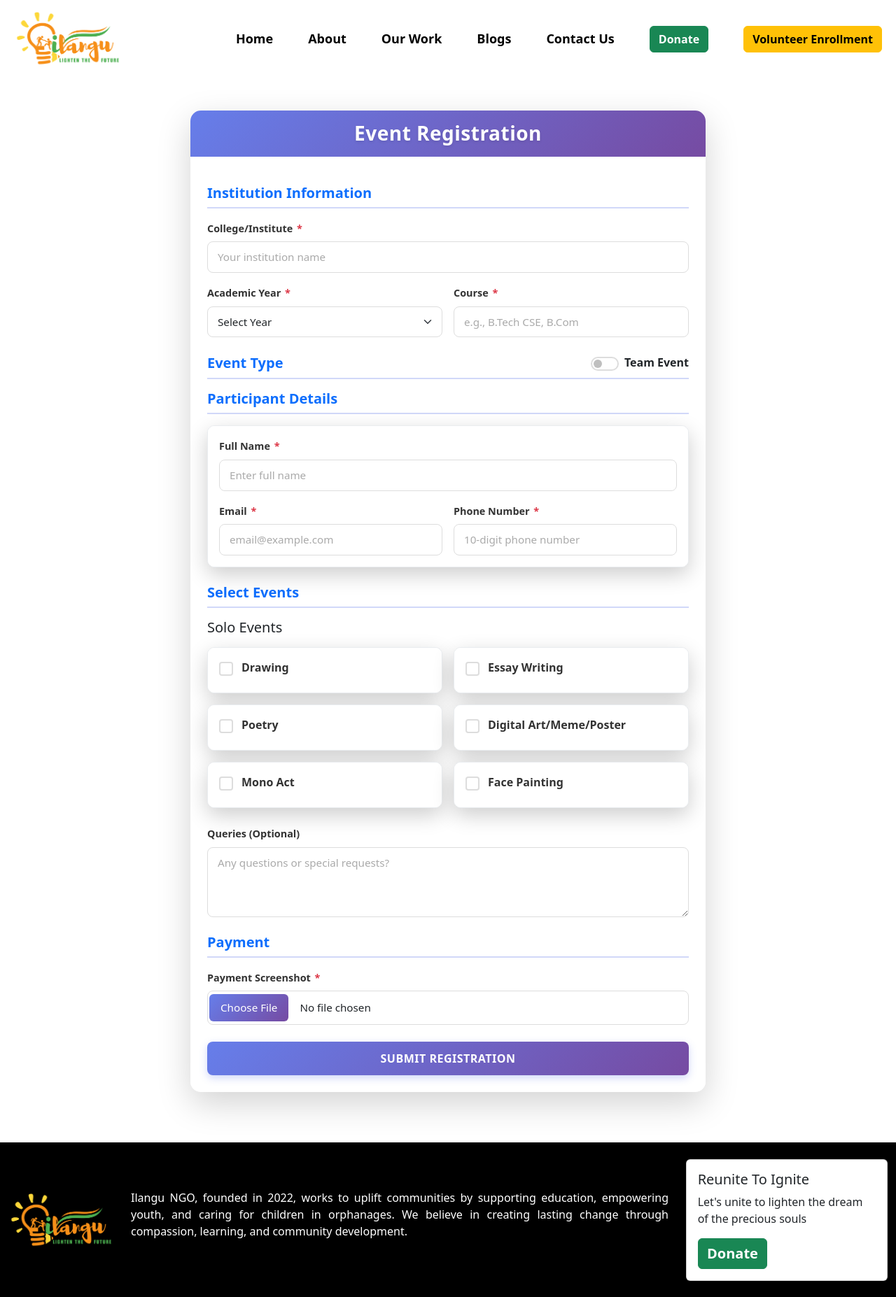
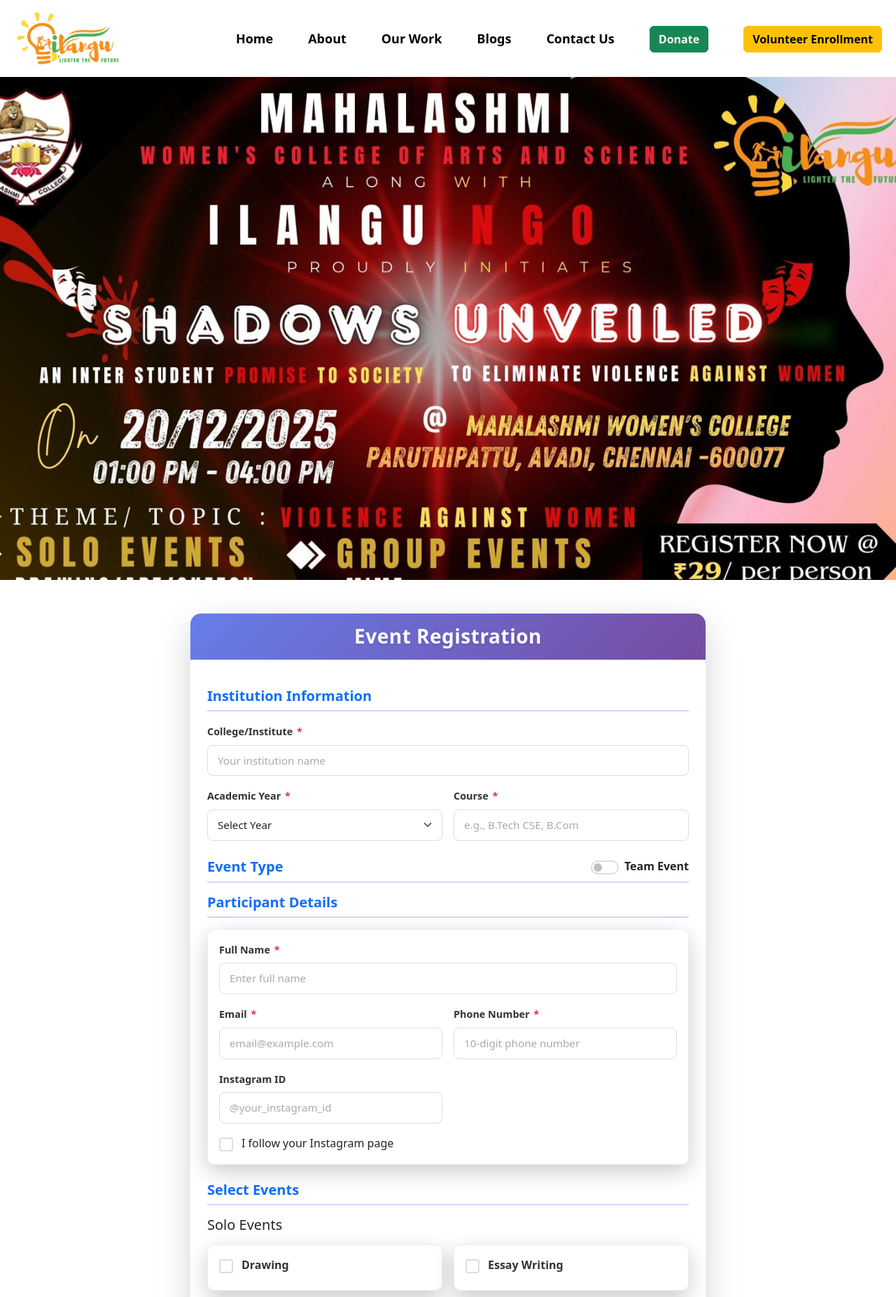
Before and after one commit to IlanguNgo/ilangu-main-page, an Angular app: page /shadowsunveiled in a window 1280 px wide. Shown: the top 1854 px of the page at 70% size. Built offline with nearby package versions, Linux system fonts and the light colour scheme.

Commit message:
frontend updating field for instagram input and banner

```diff
--- a/src/app/app.routes.ts
+++ b/src/app/app.routes.ts
@@ -50,4 +50,11 @@
         (m) => m.ShadowsunveiledComponent
       ),
   },
+  {
+    path: 'shadowsunveiled/:action',
+    loadComponent: () =>
+      import('./shadowsunveiled/shadowsunveiled.component').then(
+        (m) => m.ShadowsunveiledComponent
+      ),
+  },
 ];
--- a/src/app/shadowsunveiled/shadowsunveiled.component.html
+++ b/src/app/shadowsunveiled/shadowsunveiled.component.html
@@ -1,3 +1,10 @@
+<!-- <div class="w-100">
+    <img src="assets/event/shadows_unveiled_banner.webp" class="img-fluid" alt="Shadows Unveiled Banner">
+</div> -->
+<div class="banner-container">
+    <img src="assets/event/shadows_unveiled_banner.jpeg" alt="Shadows Unveiled Banner">
+</div>
+
 <!-- Registration Form -->
 <div class="form-container container py-4 py-md-5">
     <div class="row justify-content-center">
@@ -128,6 +135,21 @@
                                             <input type="tel" class="form-control" formControlName="phoneNumber"
                                                 placeholder="10-digit phone number" maxlength="10" />
                                         </div>
+                                        <div class="col-12 col-md-6">
+                                            <label class="form-label fw-semibold">Instagram ID</label>
+                                            <input type="text" class="form-control" formControlName="instagramId"
+                                                placeholder="@your_instagram_id" />
+                                        </div>
+
+                                        <div class="col-12">
+                                            <div class="form-check">
+                                                <input class="form-check-input" type="checkbox"
+                                                    formControlName="followedPage" [id]="'followedPage-' + i" />
+                                                <label class="form-check-label" [for]="'followedPage-' + i">
+                                                    I follow your Instagram page
+                                                </label>
+                                            </div>
+                                        </div>
                                     </div>
                                 </div>
                             </div>
--- a/src/app/shadowsunveiled/shadowsunveiled.component.scss
+++ b/src/app/shadowsunveiled/shadowsunveiled.component.scss
@@ -448,3 +448,25 @@
     opacity: 1;
   }
 }
+.banner-container {
+  width: 100%;
+
+  img {
+    width: 100%;
+    display: block;
+  }
+
+  @media screen and (min-width: 1600px) {
+    width: 100vw;
+    height: 500px;
+    margin-left: calc(-50vw + 50%);
+
+    img {
+      width: 100%;
+      height: 100%;
+      object-fit: cover; // Fills space, crops if needed
+      object-position: center; // What to show when cropping
+      display: block;
+    }
+  }
+}
--- a/src/app/shadowsunveiled/shadowsunveiled.component.ts
+++ b/src/app/shadowsunveiled/shadowsunveiled.component.ts
@@ -1,5 +1,5 @@
 // shadowsunveiled.component.ts
-import { CommonModule } from '@angular/common';
+import { CommonModule, isPlatformBrowser } from '@angular/common';
 import { Component, OnInit } from '@angular/core';
 import {
   ReactiveFormsModule,
@@ -10,7 +10,8 @@
 } from '@angular/forms';
 import { ShadowsUnveiledService } from '../services/shadows-unveiled.service';
 import Swal from 'sweetalert2';
-
+import { ActivatedRoute } from '@angular/router';
+import { PLATFORM_ID, inject } from '@angular/core';
 @Component({
   selector: 'app-shadowsunveiled',
   standalone: true,
@@ -42,10 +43,11 @@
     { id: 'music_band', label: 'Music Band' },
     { id: 'animatedVideo', label: 'Animated Video' },
   ];
-
+  private platformID = inject(PLATFORM_ID);
   constructor(
     private fb: FormBuilder,
-    private shadowsUnveiledService: ShadowsUnveiledService
+    private shadowsUnveiledService: ShadowsUnveiledService,
+    private router: ActivatedRoute
   ) {}
 
   ngOnInit(): void {
@@ -74,6 +76,15 @@
     this.shadowFormGroup.get('teamSize')?.valueChanges.subscribe((size) => {
       this.updateParticipants(size);
     });
+
+    this.router.params.subscribe((param) => {
+      if (
+        param['action'] == 'downloadBrochure' &&
+        isPlatformBrowser(this.platformID)
+      ) {
+        this.downloadBroucher();
+      }
+    });
   }
 
   get participants(): FormArray {
@@ -93,6 +104,8 @@
           '',
           [Validators.required, Validators.pattern(/^\d{10}$/)],
         ],
+        instagramId: [''], // Add this - no validators (optional)
+        followedPage: [false], // Add this - boolean for checkbox
       })
     );
   }
@@ -404,7 +417,11 @@
         this.participants.clear();
         this.addParticipant();
         this.submitted = false;
-
+        //clear all the payment values
+        const fileInputs = document.querySelectorAll('input[type="file"]');
+        fileInputs.forEach((input: any) => {
+          input.value = '';
+        });
         // Scroll to top
         window.scrollTo({ top: 0, behavior: 'smooth' });
       },
@@ -439,4 +456,12 @@
     if (field?.hasError('min')) return 'Team size must be at least 2';
     return '';
   }
+  downloadBroucher() {
+    const downloadLink = document.createElement('a');
+    downloadLink.href = '/assets/event/theHiddenStars.pdf';
+    downloadLink.download = 'ShadowsUnveiledBrochure.pdf';
+    document.body.appendChild(downloadLink);
+    downloadLink.click();
+    document.body.removeChild(downloadLink);
+  }
 }
```
Also changed, not shown: public/assets/event/shadows_unveiled_banner.jpeg (added).
